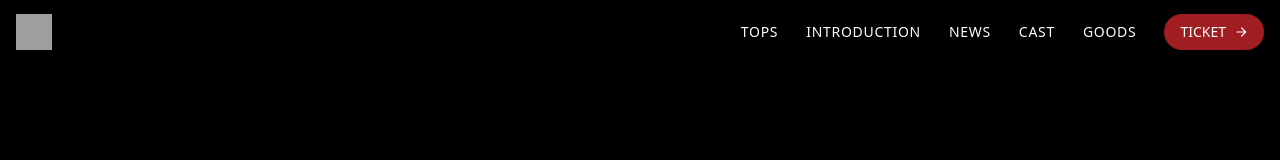
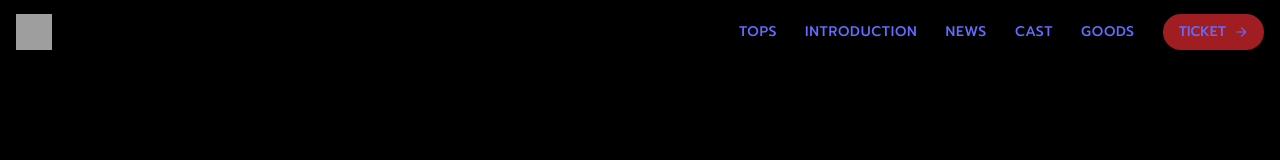
Before and after one commit to sakuya10969/reiwaroman, a React (Vite) app: page / in a window 1280 px wide. Shown: the top 160 px of the page. Built offline with nearby package versions, Linux system fonts and the light colour scheme; grey boxes are pictures that could not be loaded.

Commit message:
feat: header font

```diff
--- a/src/components/Header.tsx
+++ b/src/components/Header.tsx
@@ -43,10 +43,10 @@ const Header = ({ nav = NAV, ticketHref = "#ticket", Logo }: HeaderProps) => {
             <nav className="hidden md:flex items-center gap-7">
               {nav.map((item) => (
                 <a
-                key={item.label}
+                  key={item.href}
+                  className="text-sm uppercase tracking-wider text-white hover:opacity-80 transition-opacity font-bold"
+                  style={{ fontFamily: 'Prompt, sans-serif' }}
                   href={item.href}
-                className="text-sm font-extrabold uppercase tracking-wider
-                          !text-white hover:!text-white hover:opacity-80 transition-opacity no-underline text-bold"
                 >
                   {item.label}
                 </a>
@@ -56,9 +56,10 @@ const Header = ({ nav = NAV, ticketHref = "#ticket", Logo }: HeaderProps) => {
             {/* TICKET */}
             <a
               href={ticketHref}
-              className="inline-flex items-center gap-2 rounded-full px-4 py-2 text-sm font-extrabold uppercase !text-white bg-[#a01e22] hover:bg-[#b3272b] transition-colors text-bold"
+              className="inline-flex items-center gap-2 rounded-full px-4 py-2 text-sm uppercase text-white bg-[#a01e22] hover:bg-[#b3272b] transition-colors font-bold"
+              style={{ fontFamily: 'Prompt, sans-serif' }}
             >
-              <span className="!text-white">TICKET</span>
+              <span>TICKET</span>
               <svg width="14" height="14" viewBox="0 0 24 24" fill="none" aria-hidden>
                 <path d="M5 12h14M13 5l7 7-7 7" stroke="currentColor" strokeWidth="2" strokeLinecap="round" strokeLinejoin="round"/>
               </svg>
```
Lines whose indentation alone changed are shown as unchanged.
